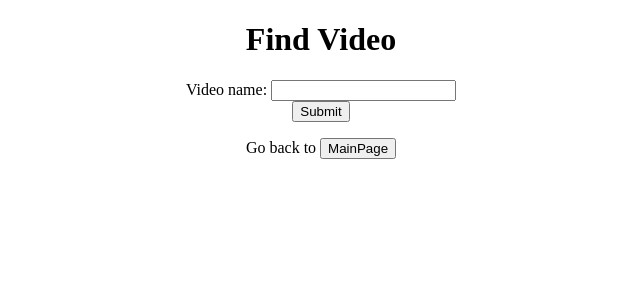
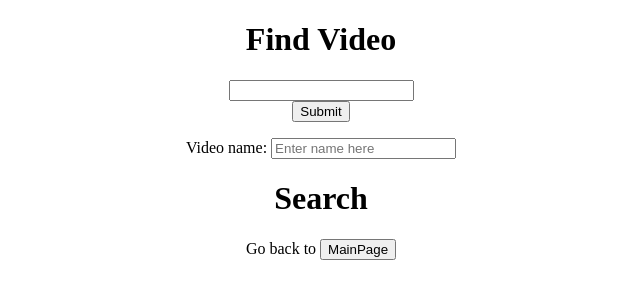
Before and after one commit to mikeV02/SoftEng_Proj, a PHP site: page /findVideo.php in a window 1280 px wide. Shown: the top 300 px of the page, without its empty margins (319-959 px from the left). Run offline with PHP 8.4, Linux system fonts and the light colour scheme; some libraries are stand-ins or nearby versions.

Commit message:
Update findVideo.php

```diff
--- a/findVideo.php
+++ b/findVideo.php
@@ -29,7 +29,8 @@ mysqli_close($con);
 ?>
 
 <!doctype html>
-<html>
+<html lang="en-US">
+    <script src="http://ajax.googleapis.com/ajax/libs/angularjs/1.4.8/angular.min.js"></script>
 <head>
 
 <meta charset = "utf-8">
@@ -41,8 +42,12 @@ mysqli_close($con);
 <body>
 
 <form align="center" action="findVideo.php" method="POST">
-  Video name: <input type="text" name="videoToFind"><br>
+ <div ng-app="">
+  <input type="text" name="videoToFind"><br>
   <input type="submit" value="Submit">
+  <p> Video name: <input type="text" ng-model="name" placeholder="Enter name here"></p>
+  <h1>Search {{name}}</h1>
+</div>
 </form>
 <form id="goBackMain" align="center" action="mainPage.php" method="POST">
 <p> Go back to <input type="submit" value="MainPage"></p>
```
